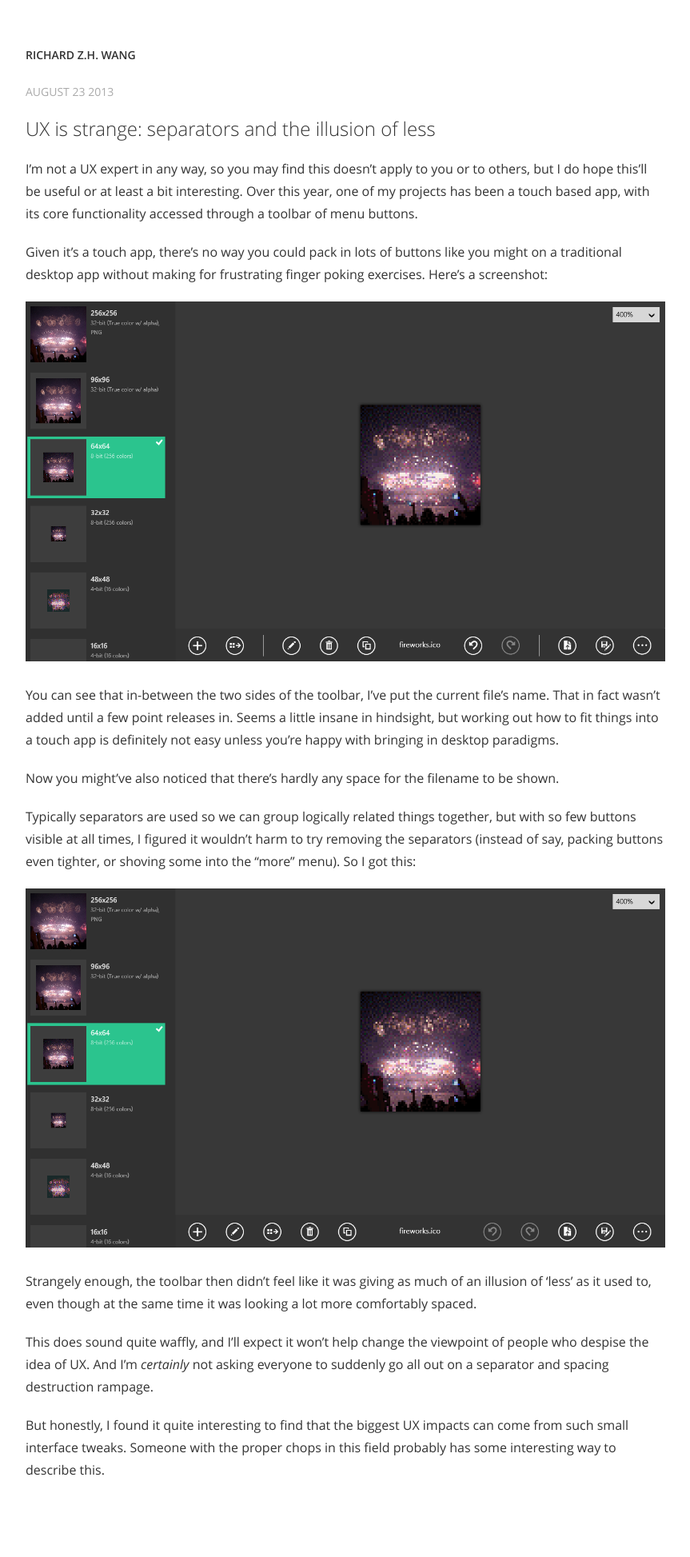
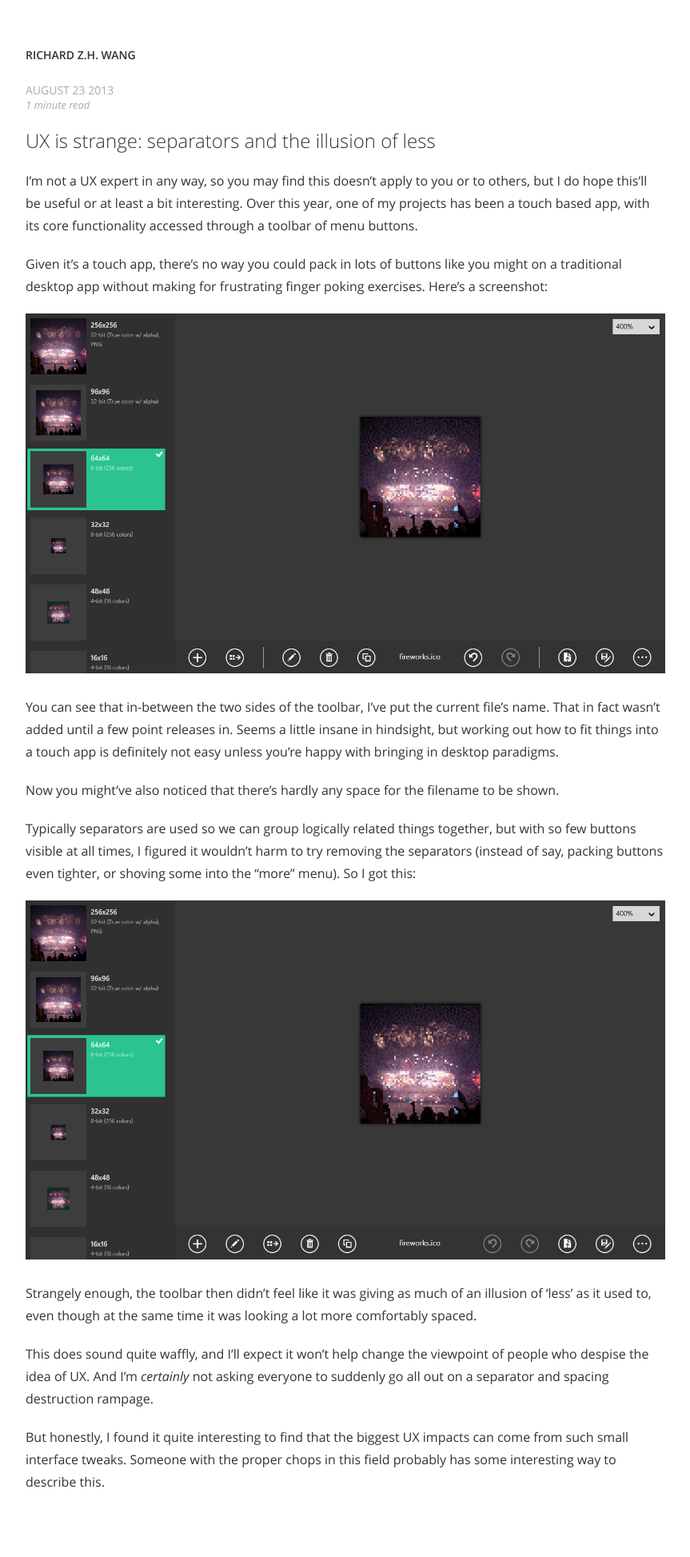
Before and after one commit to rzhw/rzhw.me, a Jekyll site: the page built from _posts/2013-08-23-ux-is-strange-separators-and-the-illusion-of-less.markdown, in a window 1280 px wide. Shown: the whole page at 80% size, without its empty margins (208-1071 px from the left). Built offline with Jekyll 4.4.1, drawn with Linux system fonts in a browser that asks for light colours.

Commit message:
Show reading time in posts

```diff
--- a/_layouts/post.html
+++ b/_layouts/post.html
@@ -2,12 +2,19 @@
 layout: default
 comments: true
 ---
+
+{% comment %} Props to Carlos Becker: http://carlosbecker.com/posts/jekyll-reading-time-without-plugins/ {% endcomment %}
+{% assign minutes = content | number_of_words | divided_by: 180 %}
+{% if minutes == 0 %}
+{% assign minutes = 1 %}
+{% endif %}
 
 <article class="post">
     <footer class="meta">
         <div class="posted">
             {{ page.date | date: "<time datetime='%Y-%m-%d'>%B %d %Y</time>" }}
         </div>
+        <div class="reading-time">{{ minutes }} minute read</div>
 
         {% if page.tags != empty %}
             Tagged:
--- a/css/style.css
+++ b/css/style.css
@@ -89,8 +89,15 @@ code, .highlight {
 }
 
 #posts-list .post time,
-article.post time {
+article.post .meta {
     font-size: 14px;
-    text-transform: uppercase;
     color: #aaa;
 }
+#posts-list .post time,
+article.post time {
+    text-transform: uppercase;
+}
+article.post .reading-time {
+    font-size: small;
+    font-style: italic;
+}
```
